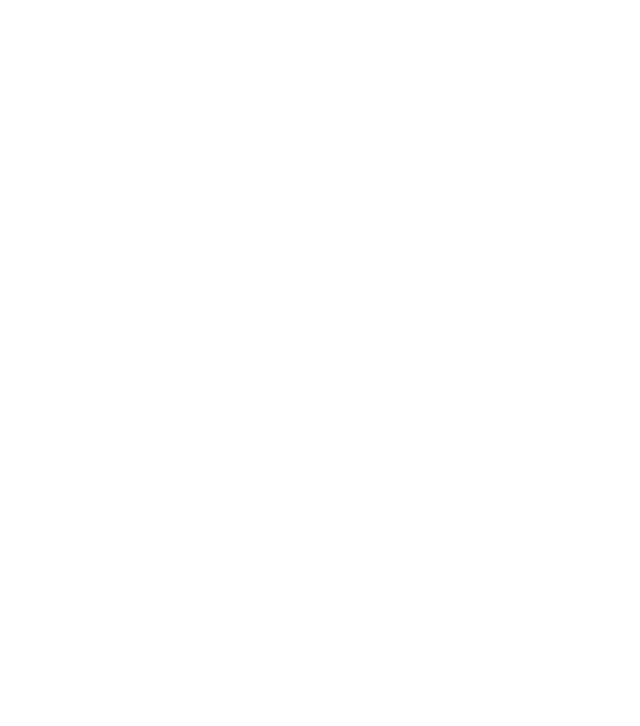
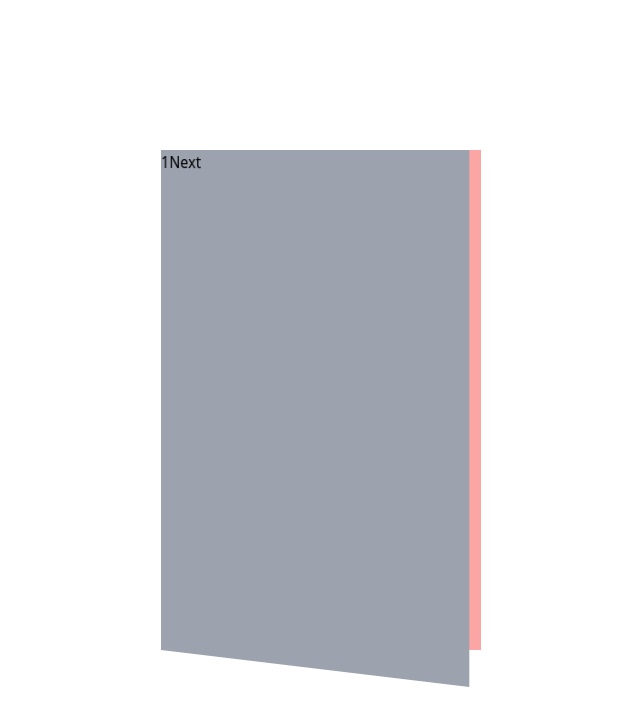
Before and after one commit to Varun-Kolanu/Farewell2k24, a React (Vite) app: page / in a window 1280 px wide. Shown: the top 726 px of the page, without its empty margins (319-959 px from the left). Built offline with nearby package versions, Linux system fonts and the light colour scheme.

Commit message:
add: perspective and book feel

```diff
--- a/src/App.jsx
+++ b/src/App.jsx
@@ -22,18 +22,31 @@ const App = () => {
   };
 
   const cards = [
-    <Card1 page={page} setPage={setPage} />,
-    <Card2 page={page} setPage={setPage} />,
-    // <Card3 page={page} setPage={setPage} />,
-    // <Card4 page={page} setPage={setPage} />,
-    // <Card5 page={page} setPage={setPage} />,
+    <Card3
+      page={page}
+      handleNext={handleNext}
+      handlePrev={handlePrev}
+      key={3}
+    />,
+    <Card2
+      page={page}
+      handleNext={handleNext}
+      handlePrev={handlePrev}
+      key={2}
+    />,
+    <Card1
+      page={page}
+      handleNext={handleNext}
+      handlePrev={handlePrev}
+      key={1}
+    />,
   ];
 
   useEffect(() => {}, [page]);
 
   return (
-    <main>
-      <div id="book" className="">
+    <main className="w-[100vw] h-[100vh] flex justify-center items-center">
+      <div id="book" className="relative w-80 h-[500px]">
         {cards}
       </div>
     </main>
--- a/src/cards/Card1.jsx
+++ b/src/cards/Card1.jsx
@@ -1,7 +1,21 @@
 import React from "react";
 
-const Card1 = () => {
-  return <div className=""></div>;
+const Card1 = ({ page, handleNext, handlePrev }) => {
+  return (
+    <div className="perspective-1">
+      <div
+        className={`bg-gray-400 w-80 h-[500px] absolute top-0 left-0 transition-transform duration-1000 origin-left ${
+          page > 1 && "rotate-y-135 text-transparent bg-gray-400"
+        } ${page == 1 && "rotate-y-20"}`}
+        onClick={() => {
+          page > 1 && handlePrev();
+        }}
+      >
+        <span>1</span>
+        <button onClick={handleNext}>Next</button>
+      </div>
+    </div>
+  );
 };
 
 export default Card1;
--- a/src/cards/Card2.jsx
+++ b/src/cards/Card2.jsx
@@ -1,7 +1,21 @@
 import React from "react";
 
-const Card2 = () => {
-  return <div></div>;
+const Card2 = ({ page, handleNext }) => {
+  return (
+    <div className="perspective-2">
+      <div
+        className={`bg-red-300 w-80 h-[500px] absolute top-0 left-0 transition-transform duration-1000 origin-left ${
+          page > 2 && "rotate-y-135"
+        } ${page == 2 && "rotate-y-20"}`}
+        onClick={() => {
+          page > 2 && handlePrev();
+        }}
+      >
+        <span>2</span>
+        <button onClick={handleNext}>Next</button>
+      </div>
+    </div>
+  );
 };
 
 export default Card2;
--- a/src/cards/Card3.jsx
+++ b/src/cards/Card3.jsx
@@ -1,7 +1,21 @@
 import React from "react";
 
-const Card3 = () => {
-  return <div></div>;
+const Card3 = ({ page, handleNext }) => {
+  return (
+    <div className="perspective-3">
+      <div
+        className={`bg-green-300 w-80 h-[500px] absolute top-0 left-0 transition-transform duration-1000 origin-left ${
+          page > 3 && "rotate-y-135"
+        } ${page == 3 && "rotate-y-20"}`}
+        onClick={() => {
+          page > 3 && handlePrev();
+        }}
+      >
+        <span>3</span>
+        <button onClick={handleNext}>Next</button>
+      </div>
+    </div>
+  );
 };
 
 export default Card3;
--- a/src/index.css
+++ b/src/index.css
@@ -1,4 +1,36 @@
-* {
-  margin: 0;
-  padding: 0;
+@tailwind base;
+@tailwind components;
+@tailwind utilities;
+
+@layer components {
+  .rotate-y-135 {
+    transform: rotateY(-135deg);
+  }
+
+  .rotate-y-20 {
+    transform: rotateY(-15deg);
+  }
+
+  .perspective-1 {
+    perspective: 1200px;
+    -webkit-perspective: 1200px;
+    perspective-origin: right;
+  }
+
+  .perspective-2 {
+    perspective: 2000px;
+    -webkit-perspective: 2000px;
+    perspective-origin: right;
+  }
+
+  .perspective-3 {
+    perspective: 2800px;
+    -webkit-perspective: 2800px;
+    perspective-origin: right;
+  }
+
+  .perspective-normal {
+    perspective: 1000px;
+    -webkit-perspective: 1000px;
+  }
 }
--- a/tailwind.config.js
+++ b/tailwind.config.js
@@ -1,8 +1,8 @@
 /** @type {import('tailwindcss').Config} */
 export default {
-  content: [],
+  content: ["./index.html", "./src/**/*.{js,ts,jsx,tsx}"],
   theme: {
     extend: {},
   },
   plugins: [],
-}
+};
```
